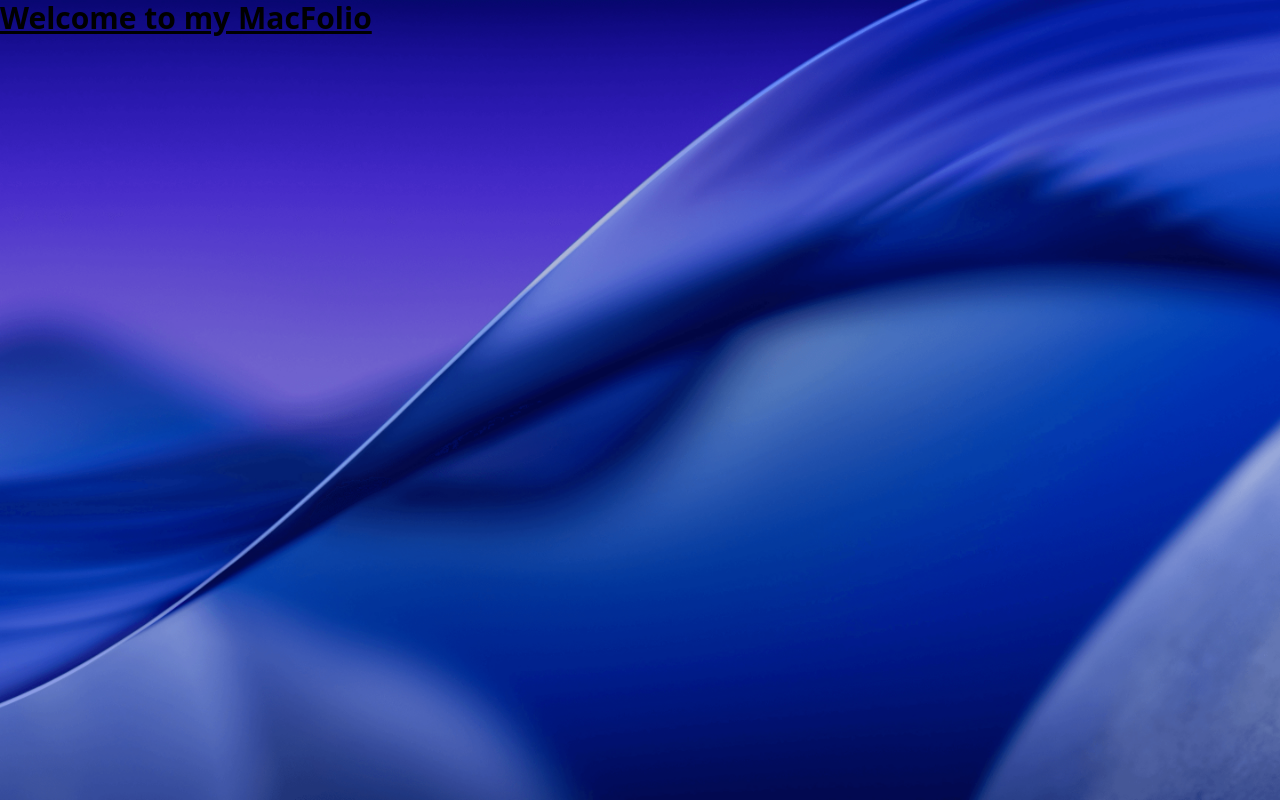
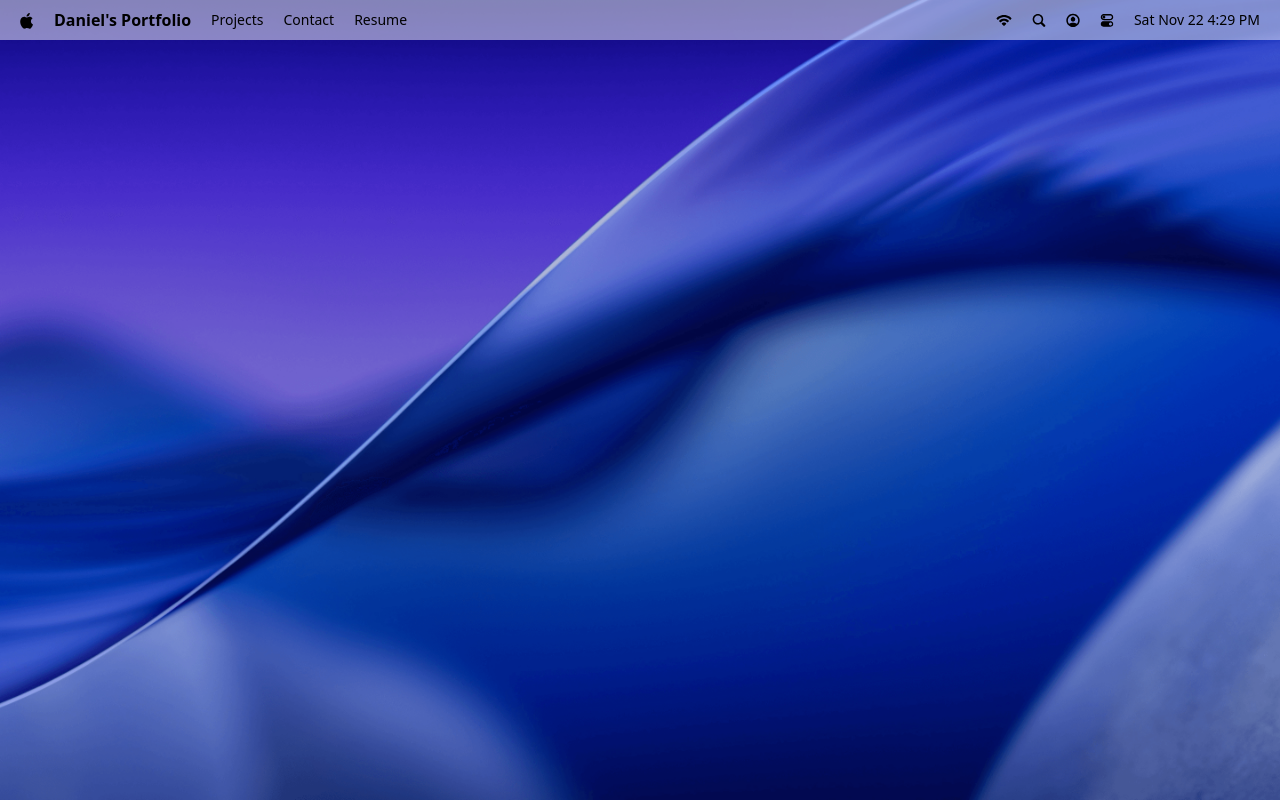
Before and after one commit to Daniel-1017/MacOS-Portfolio, a React (Vite) app: page / in a window 1280 px wide. Built offline with nearby package versions, Linux system fonts and the light colour scheme; a web font is replaced by a local one.

Commit message:
Add Navbar component

```diff
--- a/src/App.jsx
+++ b/src/App.jsx
@@ -1,10 +1,11 @@
 import React from 'react'
+import Navbar from "#components/Navbar.jsx";
 
 const App = () => {
     return (
-        <div>
-            <h1 className="text-3xl font-bold underline">Welcome to my MacFolio</h1>
-        </div>
+        <main>
+            <Navbar />
+        </main>
     )
 }
 export default App
--- /dev/null
+++ b/src/components/Navbar.jsx
@@ -0,0 +1,35 @@
+import React from 'react'
+import dayjs from 'dayjs';
+import {navIcons, navLinks} from "#constants";
+
+const Navbar = () => {
+    return (
+        <nav>
+            <div>
+                <img src="/images/logo.svg" alt="logo"/>
+                <p className="font-bold">Daniel's Portfolio</p>
+
+                <ul>
+                    {navLinks.map(({ id, name }) => (
+                        <li key={id}>
+                            <p>{name}</p>
+                        </li>
+                    ))}
+                </ul>
+            </div>
+
+            <div>
+                <ul>
+                    {navIcons.map(({ id, img }) => (
+                        <li key={id}>
+                            <img src={img} className="icon-hover" alt={`icon-${img}`}/>
+                        </li>
+                    ))}
+                </ul>
+
+                <time>{dayjs().format('ddd MMM D h:mm A')}</time>
+            </div>
+        </nav>
+    )
+}
+export default Navbar
```
